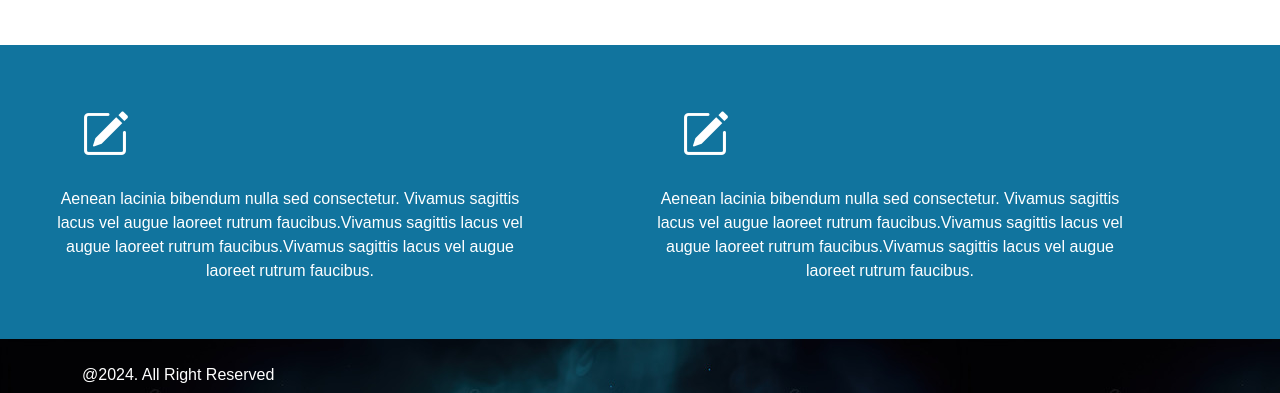
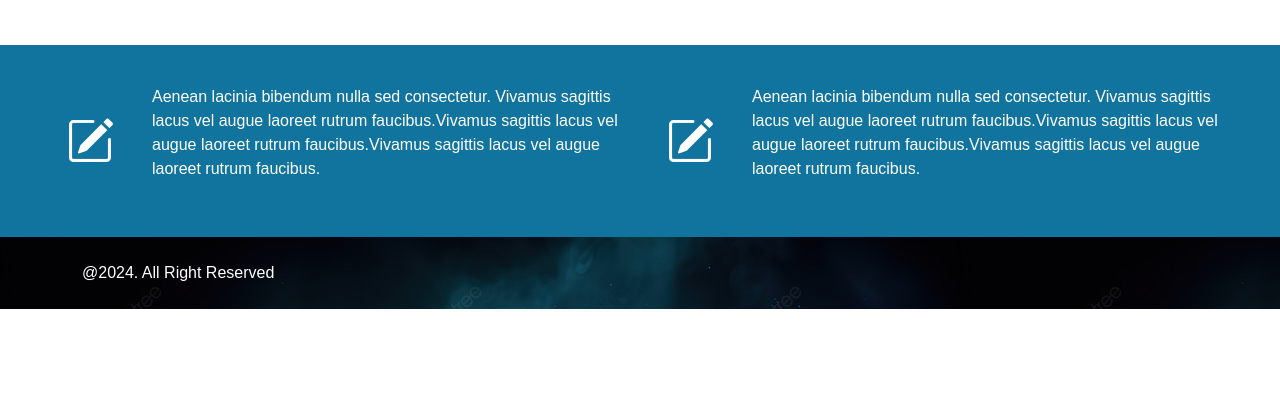
Before and after one commit to vanhoai2004/Test-Sbay, a plain HTML site: page index.html in a window 1280 px wide. Shown: the part 2963-3356 px from the top of the page. After the commit the page ends 3272 px from the top, so only its background shows below. Drawn offline with nearby package versions, Linux system fonts and the light colour scheme.

Commit message:
Update style.css

```diff
--- a/style.css
+++ b/style.css
@@ -180,11 +180,12 @@ nav .container .navbar-collapse ul li a:hover {
     padding: 40px;
     background-color: #11749e;
     color: white;
-    text-align: center;
 }
 .info-2 i {
     font-size: 3em;
-    margin: 15px;
+    display: flex;
+    justify-content: center;
+    align-items: center;
 }
 
 /* footer */
```
